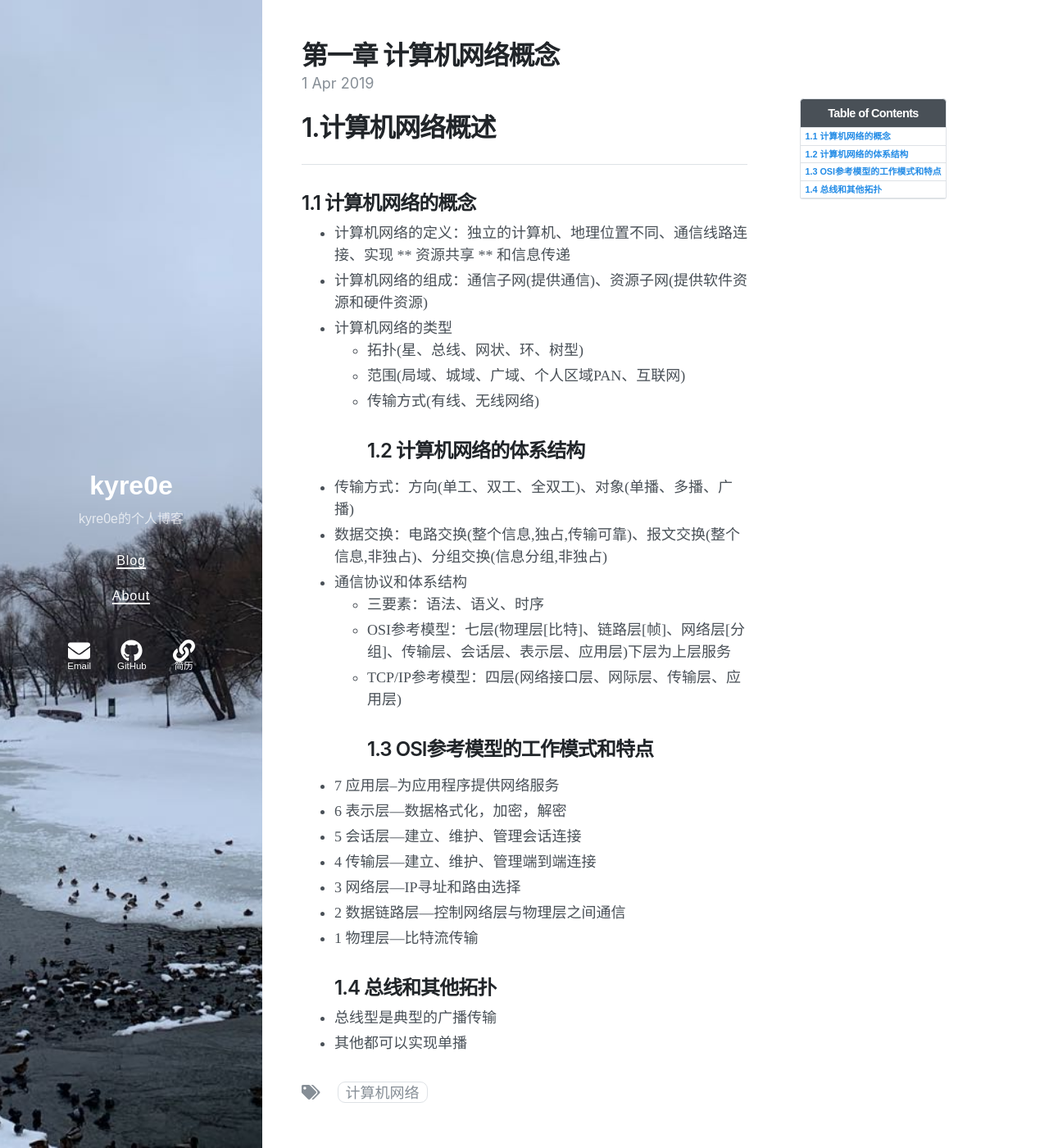
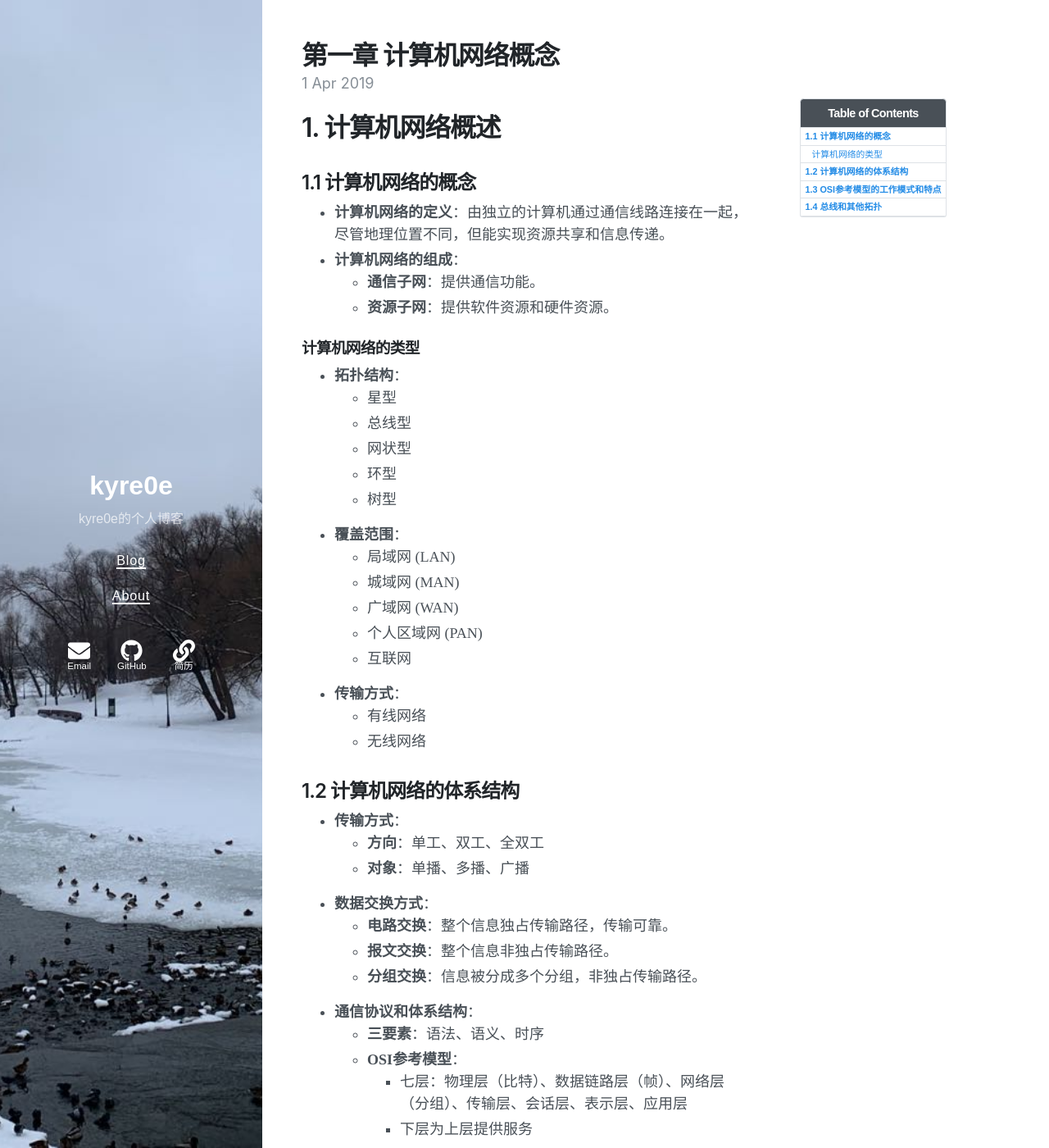
Before and after one commit to Kyre0ee/Kyre0ee.github.io, a Jekyll site: the page built from _posts/2019-04-01-第一章计算机网络概念.md, in a window 1280 px wide and 1400 px high. Shown: the whole window at 82% size. Built offline with Jekyll 4.4.1, drawn with Linux system fonts in a browser that asks for light colours; nearby versions of some CDN libraries; some of the changed text lies outside the part shown.

Commit message:
Update 2019-04-01-第一章计算机网络概念.md

```diff
--- a/_posts/2019-04-01-第一章计算机网络概念.md
+++ b/_posts/2019-04-01-第一章计算机网络概念.md
@@ -7,30 +7,61 @@ excerpt: "计算机网络的基本概念以及体系结构。"
 categories: learn
 toc: true
 ---
-# 1.计算机网络概述
-***
+# 1. 计算机网络概述
+
 ## 1.1 计算机网络的概念
-+ 计算机网络的定义：独立的计算机、地理位置不同、通信线路连接、实现 ** 资源共享 ** 和信息传递
-+ 计算机网络的组成：通信子网(提供通信)、资源子网(提供软件资源和硬件资源)
-+ 计算机网络的类型
-  * 拓扑(星、总线、网状、环、树型)
-  * 范围(局域、城域、广域、个人区域PAN、互联网)
-  * 传输方式(有线、无线网络)
+
+- **计算机网络的定义**：由独立的计算机通过通信线路连接在一起，尽管地理位置不同，但能实现资源共享和信息传递。
+- **计算机网络的组成**：
+  - **通信子网**：提供通信功能。
+  - **资源子网**：提供软件资源和硬件资源。
+
+### 计算机网络的类型
+
+- **拓扑结构**：
+  - 星型
+  - 总线型
+  - 网状型
+  - 环型
+  - 树型
+- **覆盖范围**：
+  - 局域网 (LAN)
+  - 城域网 (MAN)
+  - 广域网 (WAN)
+  - 个人区域网 (PAN)
+  - 互联网
+- **传输方式**：
+  - 有线网络
+  - 无线网络
+
 ## 1.2 计算机网络的体系结构
-+ 传输方式：方向(单工、双工、全双工)、对象(单播、多播、广播)
-+ 数据交换：电路交换(整个信息,独占,传输可靠)、报文交换(整个信息,非独占)、分组交换(信息分组,非独占)
-+ 通信协议和体系结构
-  - 三要素：语法、语义、时序
-  - OSI参考模型：七层(物理层[比特]、链路层[帧]、网络层[分组]、传输层、会话层、表示层、应用层)下层为上层服务
-  - TCP/IP参考模型：四层(网络接口层、网际层、传输层、应用层)
+
+- **传输方式**：
+  - **方向**：单工、双工、全双工
+  - **对象**：单播、多播、广播
+- **数据交换方式**：
+  - **电路交换**：整个信息独占传输路径，传输可靠。
+  - **报文交换**：整个信息非独占传输路径。
+  - **分组交换**：信息被分成多个分组，非独占传输路径。
+- **通信协议和体系结构**：
+  - **三要素**：语法、语义、时序
+  - **OSI参考模型**：
+    - 七层：物理层（比特）、数据链路层（帧）、网络层（分组）、传输层、会话层、表示层、应用层
+    - 下层为上层提供服务
+  - **TCP/IP参考模型**：
+    - 四层：网络接口层、网际层、传输层、应用层
+
 ## 1.3 OSI参考模型的工作模式和特点
-+ 7 应用层--为应用程序提供网络服务
-+ 6 表示层---数据格式化，加密，解密
-+ 5 会话层---建立、维护、管理会话连接
-+ 4 传输层---建立、维护、管理端到端连接
-+ 3 网络层---IP寻址和路由选择
-+ 2 数据链路层---控制网络层与物理层之间通信
-+ 1 物理层---比特流传输
+
+1. **应用层**：为应用程序提供网络服务
+2. **表示层**：数据格式化、加密、解密
+3. **会话层**：建立、维护、管理会话连接
+4. **传输层**：建立、维护、管理端到端连接
+5. **网络层**：IP寻址和路由选择
+6. **数据链路层**：控制网络层与物理层之间的通信
+7. **物理层**：比特流传输
+
 ## 1.4 总线和其他拓扑
-+ 总线型是典型的广播传输
-+ 其他都可以实现单播
+
+- **总线型**：典型的广播传输方式
+- **其他拓扑**：可实现单播传输方式
```
